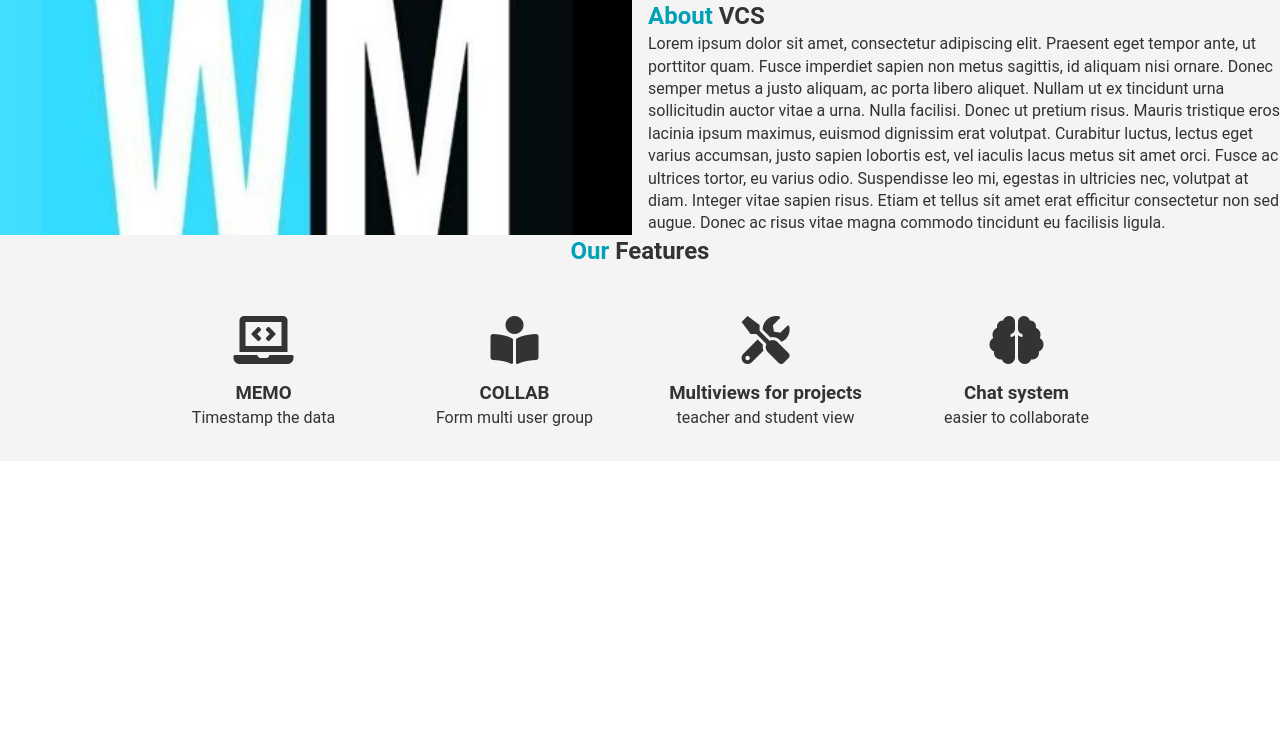
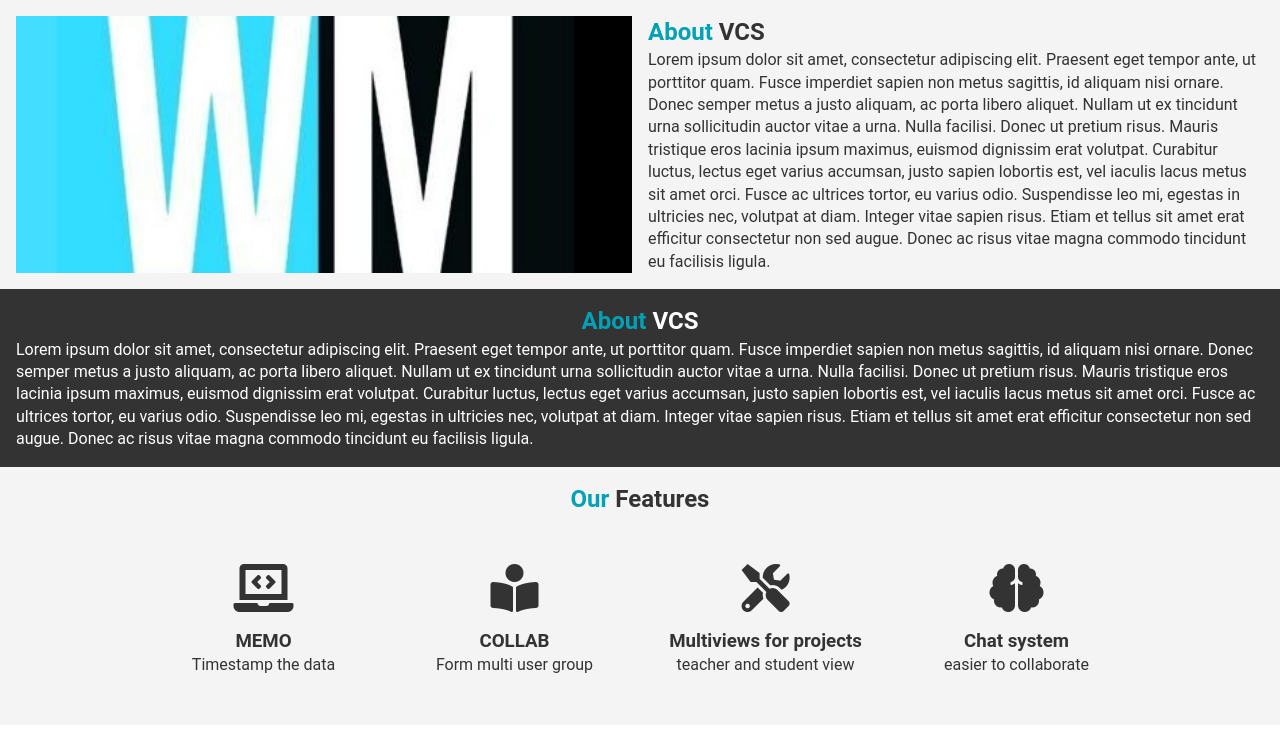
Before and after one commit to mraniketr/ProjectManager, a PHP site: page / in a window 1280 px wide. Shown: the part 66-800 px from the top of the page. Run offline with PHP 8.4, Linux system fonts and the light colour scheme; some libraries are stand-ins or nearby versions.

Commit message:
home page

```diff
--- a/Project files/home.css
+++ b/Project files/home.css
@@ -83,6 +83,7 @@ a{
 /*Navbar end */
 
 #about{
+	padding:1rem;
 	display: flex;
 	flex-direction: row;
 
@@ -105,6 +106,10 @@ a{
 
 /*FEATURES*/
 
+#what{
+	padding:1rem;
+}
+
 #what .items{
 	display: flex;
 	flex-direction: row;
--- a/Project files/index.html
+++ b/Project files/index.html
@@ -21,7 +21,7 @@
 <!-- NAVBAR END -->
 
 <!-- ABOUT VCS START-->
-	<section id="about" class="bg-light py-1">
+<section id="about" class="bg-light py-1">
 		<div class="about-img"></div>
 		<div class="about-content">
 			<h2 class="m-heading"><span class="text-primary"> About</span> VCS</h2>
@@ -33,6 +33,14 @@
 	</section>
 
 <!-- ABOUT VCS END -->
+
+<section id="about" class="bg-dark py-1">
+		<div class="about-content">
+			<h2 class="m-heading" style="text-align: center;"><span class="text-primary"> About</span> VCS</h2>
+			<p>Lorem ipsum dolor sit amet, consectetur adipiscing elit. Praesent eget tempor ante, ut porttitor quam. Fusce imperdiet sapien non metus sagittis, id aliquam nisi ornare. Donec semper metus a justo aliquam, ac porta libero aliquet. Nullam ut ex tincidunt urna sollicitudin auctor vitae a urna. Nulla facilisi. Donec ut pretium risus. Mauris tristique eros lacinia ipsum maximus, euismod dignissim erat volutpat. Curabitur luctus, lectus eget varius accumsan, justo sapien lobortis est, vel iaculis lacus metus sit amet orci. Fusce ac ultrices tortor, eu varius odio. Suspendisse leo mi, egestas in ultricies nec, volutpat at diam. Integer vitae sapien risus. Etiam et tellus sit amet erat efficitur consectetur non sed augue. Donec ac risus vitae magna commodo tincidunt eu facilisis ligula.
+			</p>
+		</div>
+	</section>
 
 <!-- FEATURES -->
 
```
